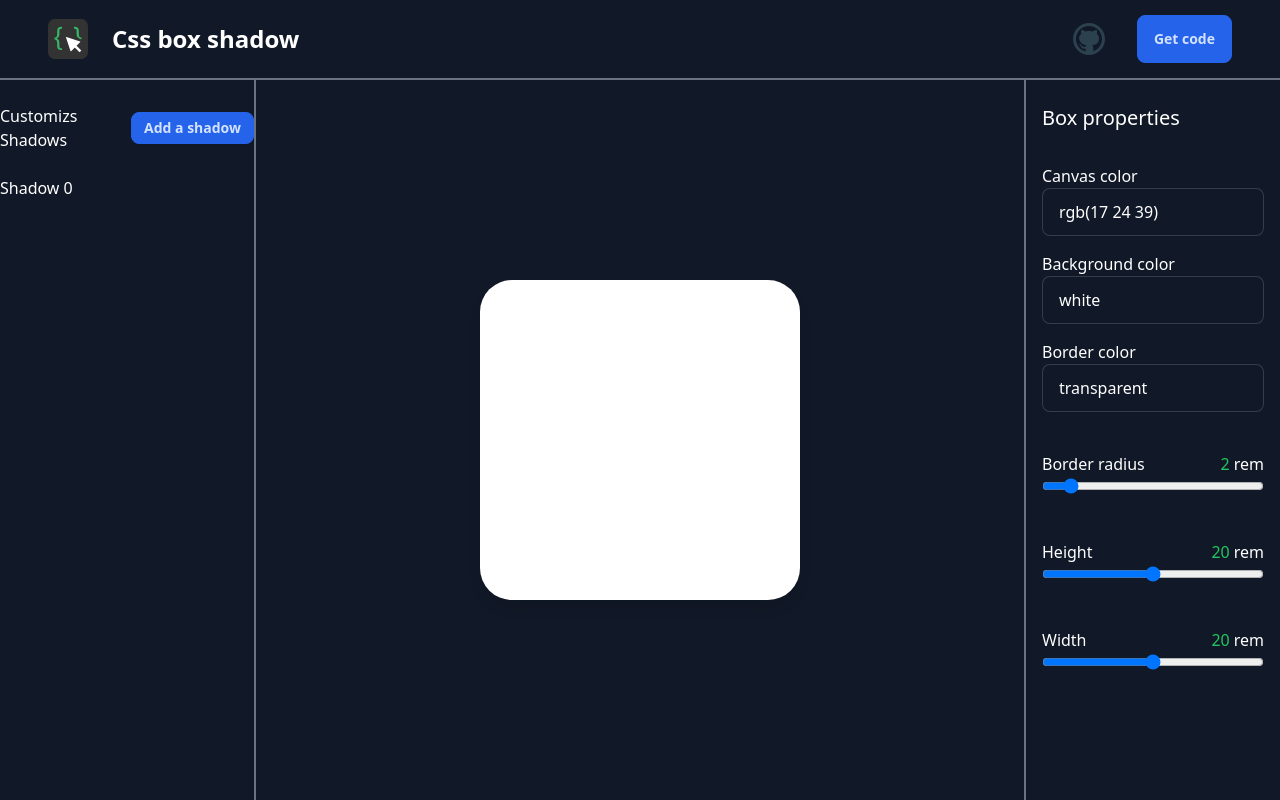
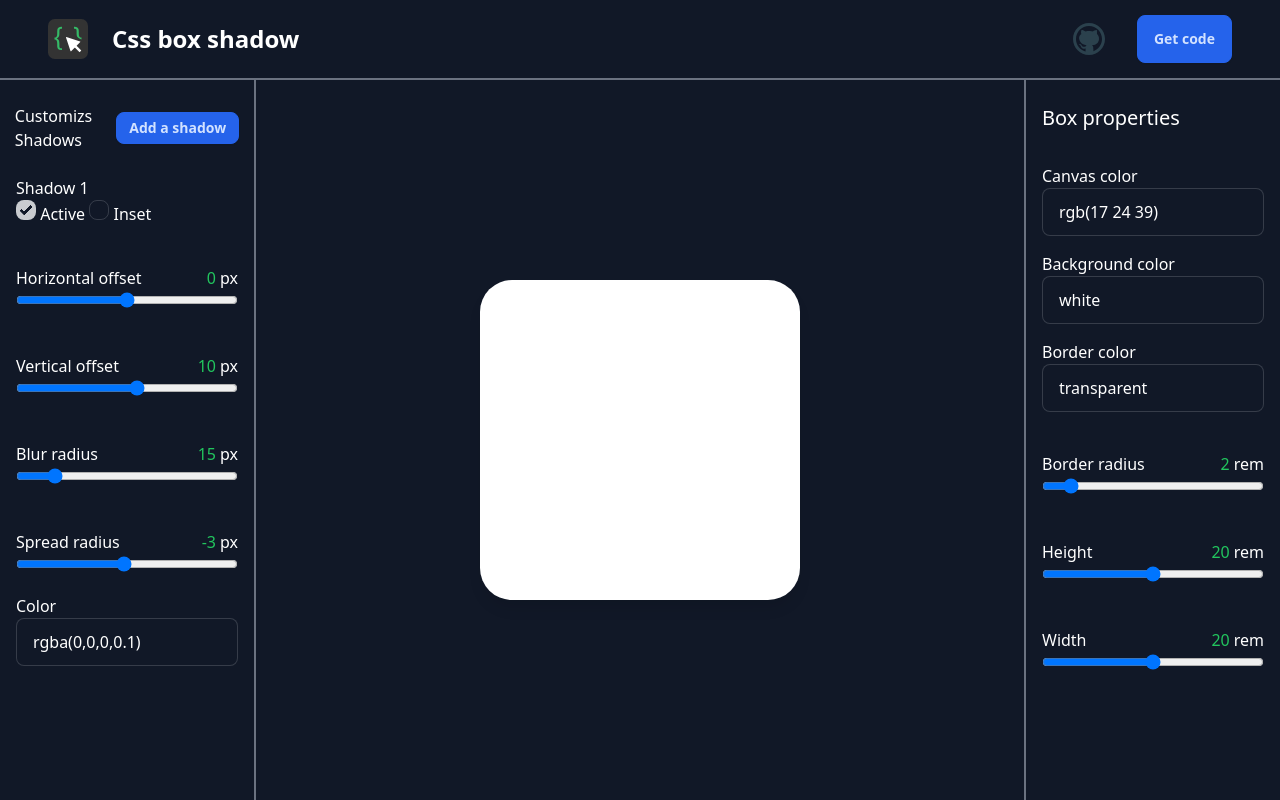
Before and after one commit to fedevcoding/box-shadow-generator, a Svelte app: page / in a window 1280 px wide. Both pictures are taken after a click on the button "Add a shadow". Built offline with nearby package versions, Linux system fonts and the light colour scheme.

Commit message:
Mock left custom shadow

```diff
--- a/src/components/LeftSidebar.svelte
+++ b/src/components/LeftSidebar.svelte
@@ -10,8 +10,10 @@
  }
 </script>
 
-<aside class="w-[20vw] border-r-2 border-r-gray-500">
- <div class="flex items-center justify-center gap-6 py-6">
+<aside
+ class="w-[20vw] border-r-2 border-r-gray-500 px-4 py-6 overflow-y-scroll"
+>
+ <div class="flex items-center justify-center gap-6 pb-6">
   <h1>Customizs Shadows</h1>
   <button class="d-btn d-btn-primary d-btn-sm" on:click={addShadow}>
    Add a shadow
@@ -20,7 +22,110 @@
 
  {#each shadows as shadow, i (i)}
   <div>
-   Shadow {i}
+   <h1>
+    Shadow {i + 1}
+   </h1>
+   <input
+    type="checkbox"
+    checked={shadow.active}
+    class="d-checkbox d-checkbox-sm"
+    id={`active-${i}`}
+    on:change={() => (shadow.active = !shadow.active)}
+   />
+   <label for={`active-${i}`}>Active</label>
+   <input
+    type="checkbox"
+    checked={shadow.inset}
+    class="d-checkbox d-checkbox-sm"
+    id={`inset-${i}`}
+    on:change={() => (shadow.inset = !shadow.inset)}
+   />
+   <label for={`inset-${i}`}>Inset</label>
+
+   <div class="mt-10">
+    <div class="flex items-center justify-between">
+     <p>Horizontal offset</p>
+     <div class="flex items-center gap-1">
+      <span class="text-green-500">{shadow.horizontalOffset}</span>
+      <p>px</p>
+     </div>
+    </div>
+
+    <input
+     type="range"
+     min="-100"
+     max="100"
+     value={shadow.horizontalOffset}
+     class="range w-full"
+     on:input={(e) =>
+      (shadow.horizontalOffset = parseInt(e.currentTarget.value))}
+    />
+   </div>
+
+   <div class="mt-10">
+    <div class="flex items-center justify-between">
+     <p>Vertical offset</p>
+     <div class="flex items-center gap-1">
+      <span class="text-green-500">{shadow.verticalOffset}</span>
+      <p>px</p>
+     </div>
+    </div>
+
+    <input
+     type="range"
+     min="-100"
+     max="100"
+     value={shadow.verticalOffset}
+     class="range w-full"
+     on:input={(e) => (shadow.verticalOffset = parseInt(e.currentTarget.value))}
+    />
+   </div>
+
+   <div class="mt-10">
+    <div class="flex items-center justify-between">
+     <p>Blur radius</p>
+     <div class="flex items-center gap-1">
+      <span class="text-green-500">{shadow.blurRadius}</span>
+      <p>px</p>
+     </div>
+    </div>
+
+    <input
+     type="range"
+     min="0"
+     max="100"
+     value={shadow.blurRadius}
+     class="range w-full"
+     on:input={(e) => (shadow.blurRadius = parseInt(e.currentTarget.value))}
+    />
+   </div>
+
+   <div class="mt-10">
+    <div class="flex items-center justify-between">
+     <p>Spread radius</p>
+     <div class="flex items-center gap-1">
+      <span class="text-green-500">{shadow.spreadRadius}</span>
+      <p>px</p>
+     </div>
+    </div>
+
+    <input
+     type="range"
+     min="-100"
+     max="100"
+     value={shadow.spreadRadius}
+     class="range w-full"
+     on:input={(e) => (shadow.spreadRadius = parseInt(e.currentTarget.value))}
+    />
+   </div>
+
+   <p class="mt-4">Color</p>
+   <input
+    type="text"
+    class="d-input d-input-bordered w-full"
+    value={shadow.color}
+    on:input={(e) => (shadow.color = e.currentTarget.value)}
+   />
   </div>
  {/each}
 </aside>
@@ -29,4 +134,17 @@
  aside {
   height: calc(100vh - 5rem);
  }
+
+ aside::-webkit-scrollbar-track {
+  background-color: #f5f5f5;
+ }
+
+ aside::-webkit-scrollbar {
+  width: 2px;
+  background-color: #f5f5f5;
+ }
+
+ aside::-webkit-scrollbar-thumb {
+  background-color: #575757;
+ }
 </style>
```
